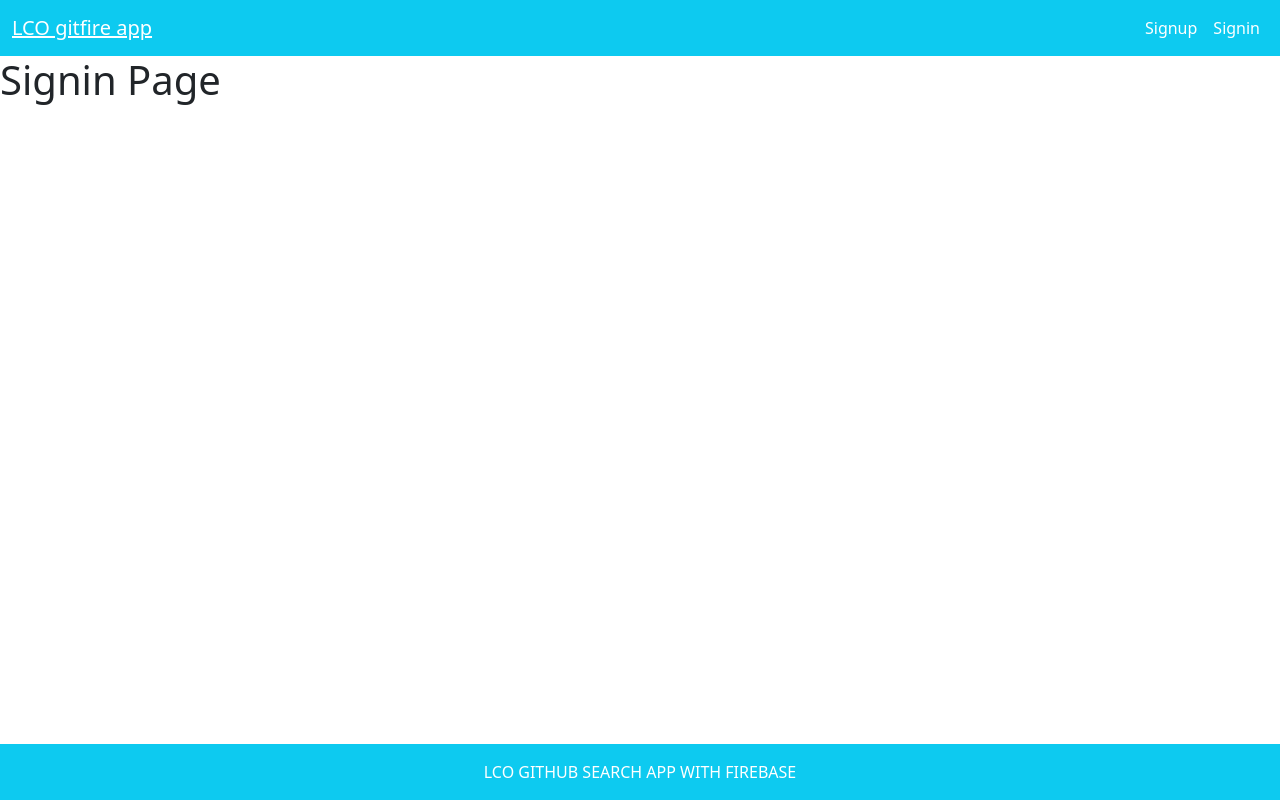
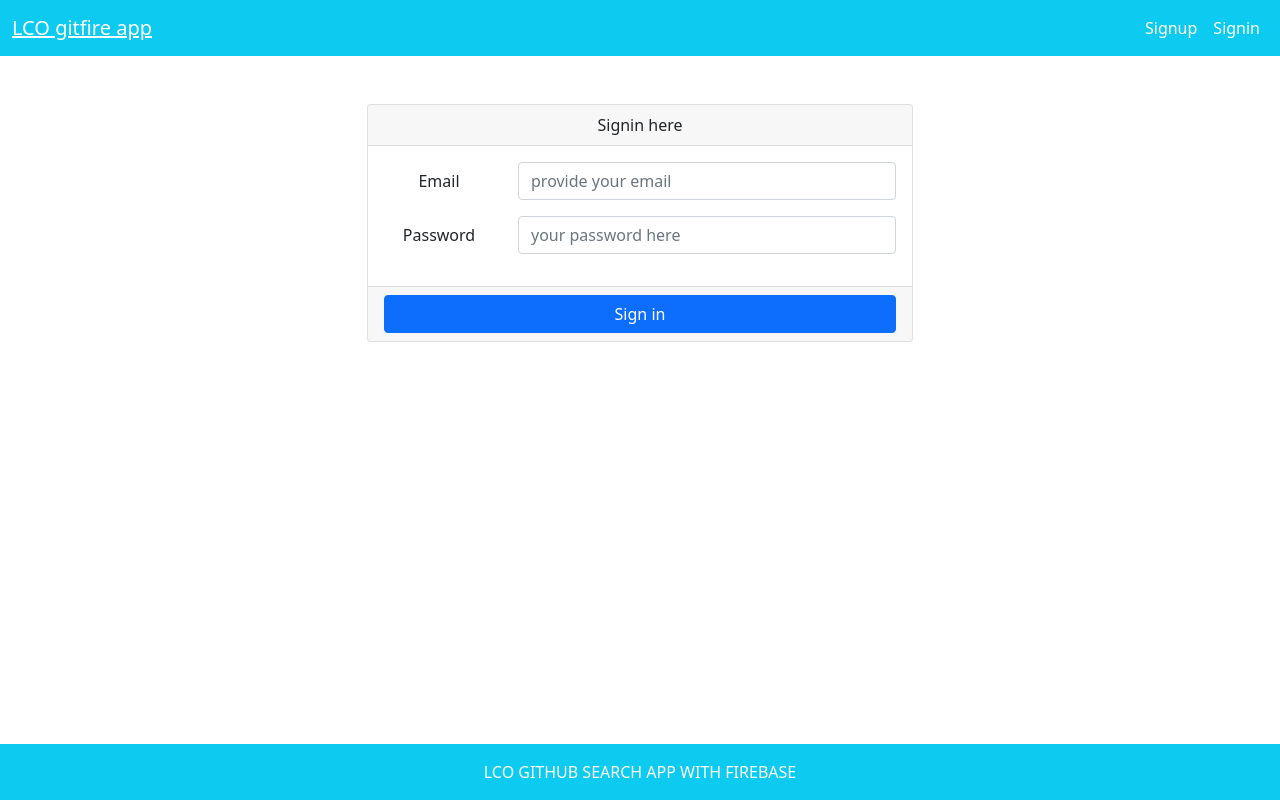
Before and after one commit to kiran226/github-firebase, a React (Create React App) app: page /signin in a window 1280 px wide. Built offline with nearby package versions, Linux system fonts and the light colour scheme.

Commit message:
adding signin

```diff
--- a/src/pages/Signin.js
+++ b/src/pages/Signin.js
@@ -1,10 +1,90 @@
-import React from 'react';
+import React, { useContext, useState } from 'react';
+import { Container,Form,Button,FormGroup,Label,Col,Input,Row,Card,CardBody,CardFooter,CardHeader } from 'reactstrap';
 
-const Signin=()=>{
-    return(
-        <div>
-            <h1>Signin Page</h1>
-        </div>
-    )
+import firebase from 'firebase/compat/app'
+import {UserContext} from '../context/UserContext';
+import {toast} from 'react-toastify'
+import {Redirect} from 'react-router-dom'
+
+const Signup=()=>{
+    const context = useContext(UserContext);
+    const[email,setEmail] = useState('')
+    const[password,setPassword] = useState('');
+
+    const handleSignup=()=>{
+        firebase
+        .auth()
+        .signInWithEmailAndPassword(email,password)
+        .then(res=>{
+            console.log(res);
+            context.setUser({email : res.user.email , uid: res.user.uid })
+        } )
+        .catch(error=>{
+            console.log(error);
+            toast(error.message,{
+                type:'error'
+            })
+        })
+    }
+
+    const handleSubmit=(e)=>{
+        e.preventDefault();
+        handleSignup();
+    }
+
+    if(context.user?.uid){
+        return <Redirect to="/" />
+    }
+    return (
+		<Container className='text-center'>
+			<Row>
+				<Col lg={6} className='offset-lg-3 mt-5'>
+					<Card>
+						<Form onSubmit={handleSubmit}>
+							<CardHeader className=''>Signin here</CardHeader>
+							<CardBody>
+								<FormGroup row>
+									<Label for='email' sm={3}>
+										Email
+									</Label>
+									<Col sm={9}>
+										<Input
+											type='email'
+											name='email'
+											id='email'
+											placeholder='provide your email'
+											value={email}
+											onChange={e => setEmail(e.target.value)}
+										/>
+									</Col>
+								</FormGroup>
+								<FormGroup row>
+									<Label for='password' sm={3}>
+										Password
+									</Label>
+									<Col sm={9}>
+										<Input
+											type='password'
+											name='password'
+											id='password'
+											placeholder='your password here'
+											value={password}
+											onChange={e => setPassword(e.target.value)}
+										/>
+									</Col>
+								</FormGroup>
+							</CardBody>
+							<CardFooter>
+								<Button type='submit' block color='primary'>
+									Sign in
+								</Button>
+							</CardFooter>
+						</Form>
+					</Card>
+				</Col>
+			</Row>
+		</Container>
+	);
+
 }
-export default Signin;
+export default Signup;
```
